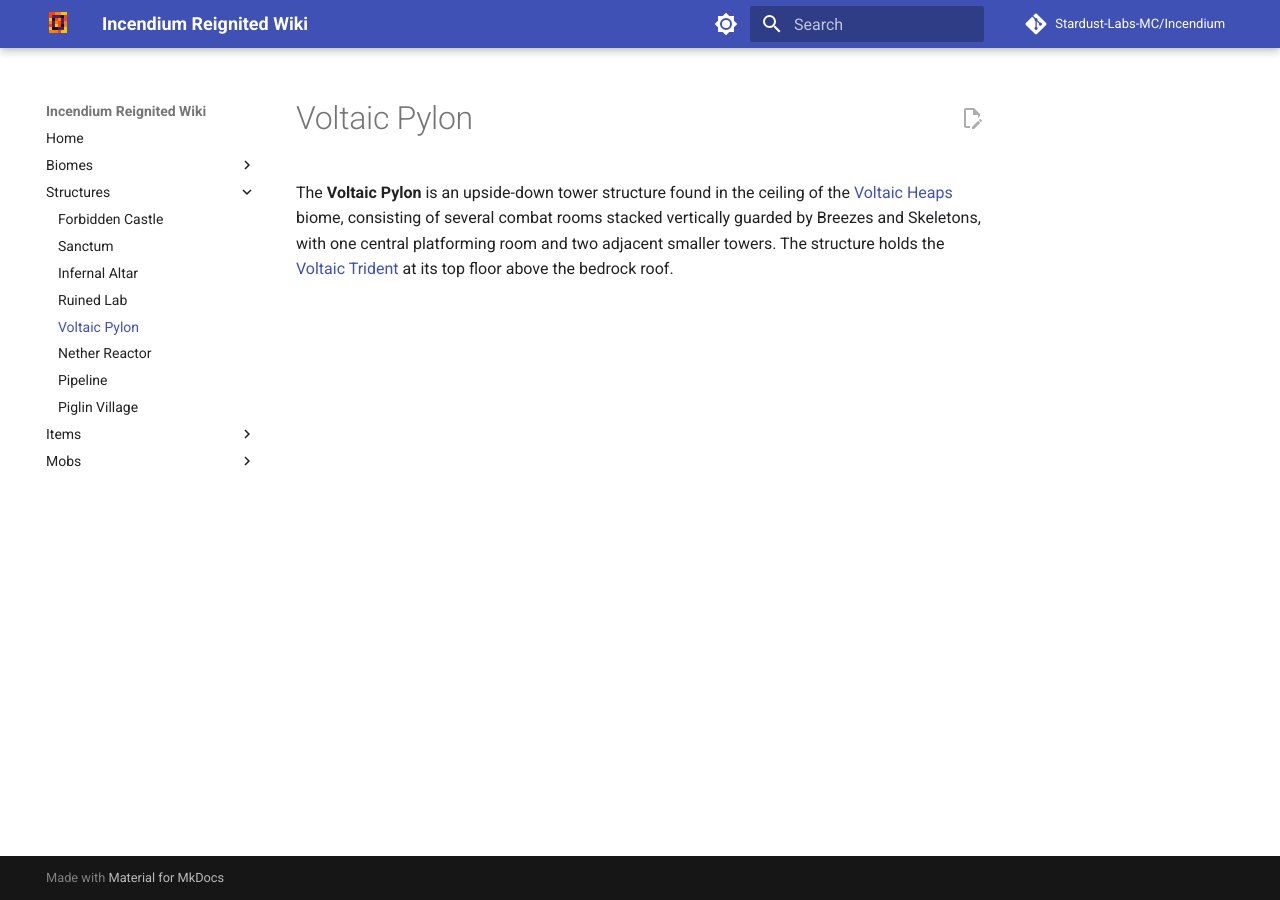
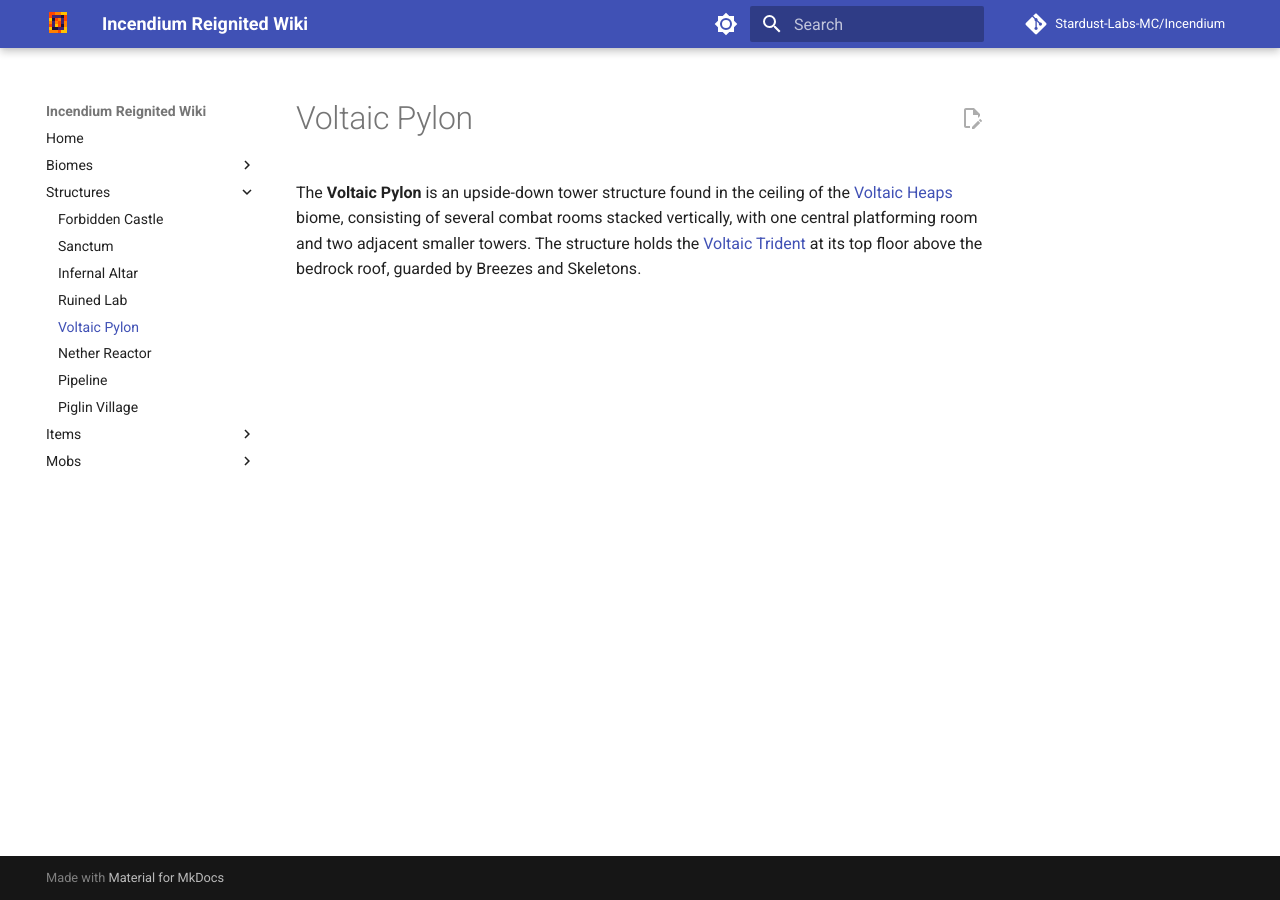
Before and after one commit to Stardust-Labs-MC/incendium-wiki, an MkDocs documentation site: the page built from docs/structures/voltaic-pylon.md, in a window 1280 px wide. Built offline with MkDocs 1.6.1 and Material for MkDocs 9.7.7, drawn with Linux system fonts in a browser that asks for light colours; comment, search, counter and statistics services are not loaded.

```diff
--- a/docs/structures/voltaic-pylon.md
+++ b/docs/structures/voltaic-pylon.md
@@ -1,3 +1,3 @@
 # Voltaic Pylon
 
-The **Voltaic Pylon** is an upside-down tower structure found in the ceiling of the [Voltaic Heaps](https://stardust-labs-mc.github.io/incendium-wiki/biomes/voltaic-heap/) biome, consisting of several combat rooms stacked vertically guarded by Breezes and Skeletons, with one central platforming room and two adjacent smaller towers. The structure holds the [Voltaic Trident](https://stardust-labs-mc.github.io/incendium-wiki/items/voltaic-trident/) at its top floor above the bedrock roof.
+The **Voltaic Pylon** is an upside-down tower structure found in the ceiling of the [Voltaic Heaps](https://stardust-labs-mc.github.io/incendium-wiki/biomes/voltaic-heap/) biome, consisting of several combat rooms stacked vertically, with one central platforming room and two adjacent smaller towers. The structure holds the [Voltaic Trident](https://stardust-labs-mc.github.io/incendium-wiki/items/voltaic-trident/) at its top floor above the bedrock roof, guarded by Breezes and Skeletons.
```
